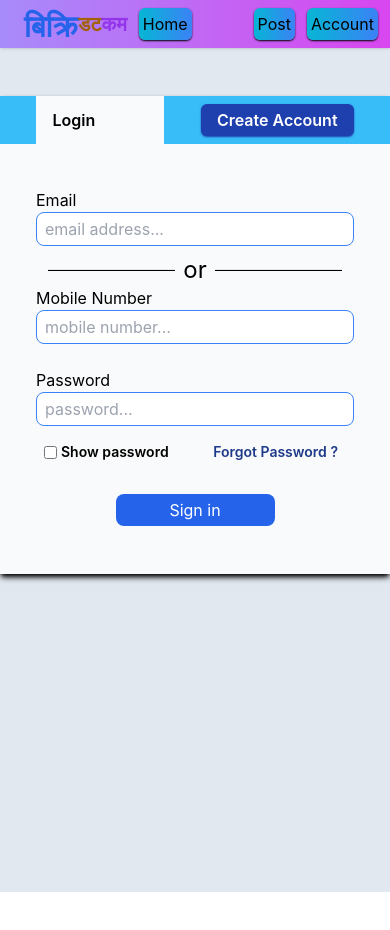
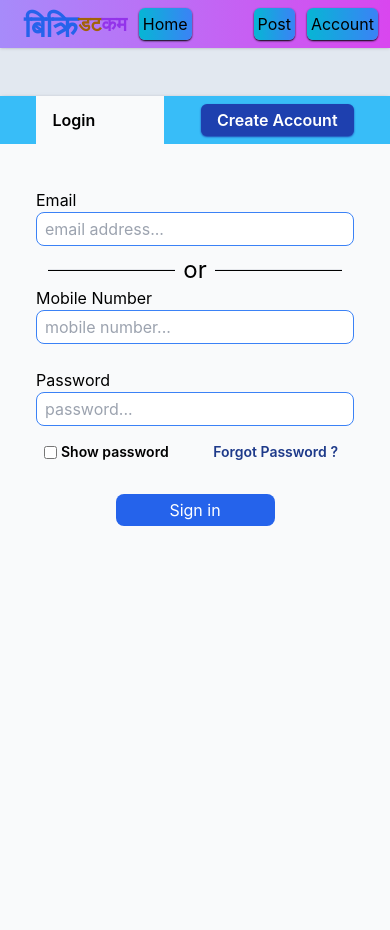
Before and after one commit to Ubartaula/bikri_dot_com, a React (Create React App) app: page /login in a window 390 px wide. Shown: the top 930 px of the page. Before the commit the page ends 892 px from the top, so only its background shows below. Built offline with nearby package versions, Linux system fonts and the light colour scheme; no server answers.

Commit message:
login form for mobile screen adjusted

```diff
--- a/src/feature/auth/Login.jsx
+++ b/src/feature/auth/Login.jsx
@@ -131,7 +131,7 @@ const Login = () => {
     <>
       <div className="h-[3rem]"></div>
       {!isSuccessAddNewUser ? (
-        <div className="m-auto w-[100vw] max-w-lg bg-gray-50 text-black shadow-md shadow-black">
+        <div className="xxsm:m-auto xxsm:w-[100vw] xxsm:max-w-lg min-w-full min-h-screen bg-gray-50 text-black shadow-md shadow-black">
           <div className="bg-sky-400 text-white h-[3rem] flex flex-row items-center justify-evenly font-semibold  ">
             <p
               onClick={() => setAccountOption("login")}
```
